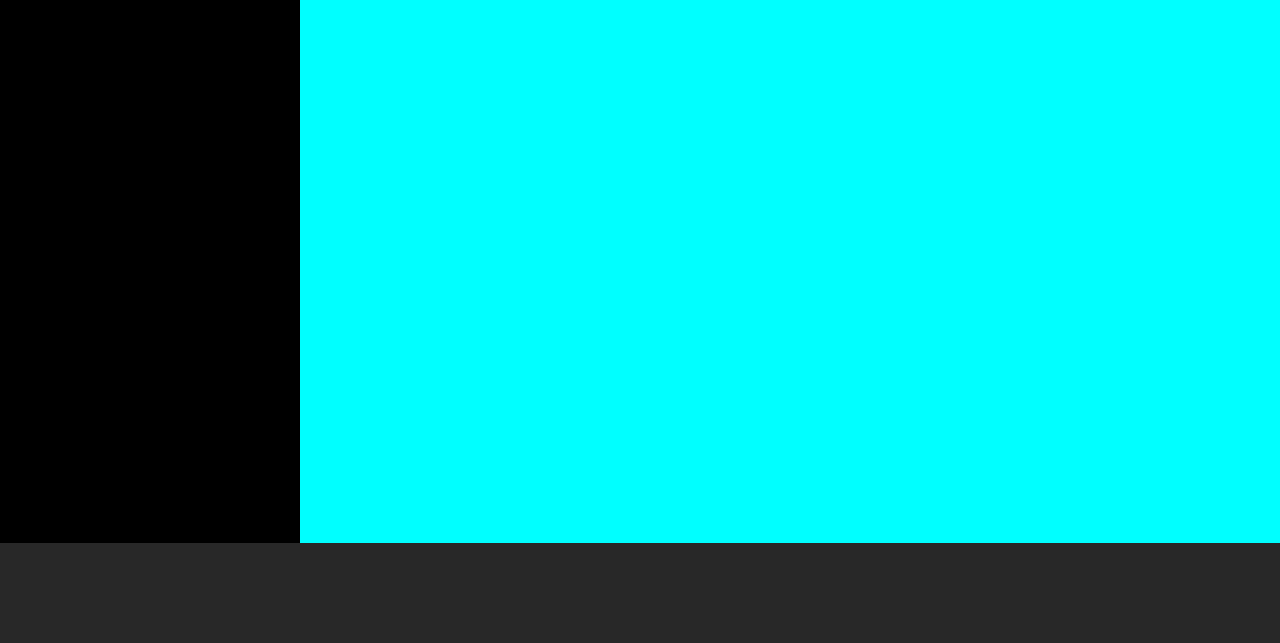
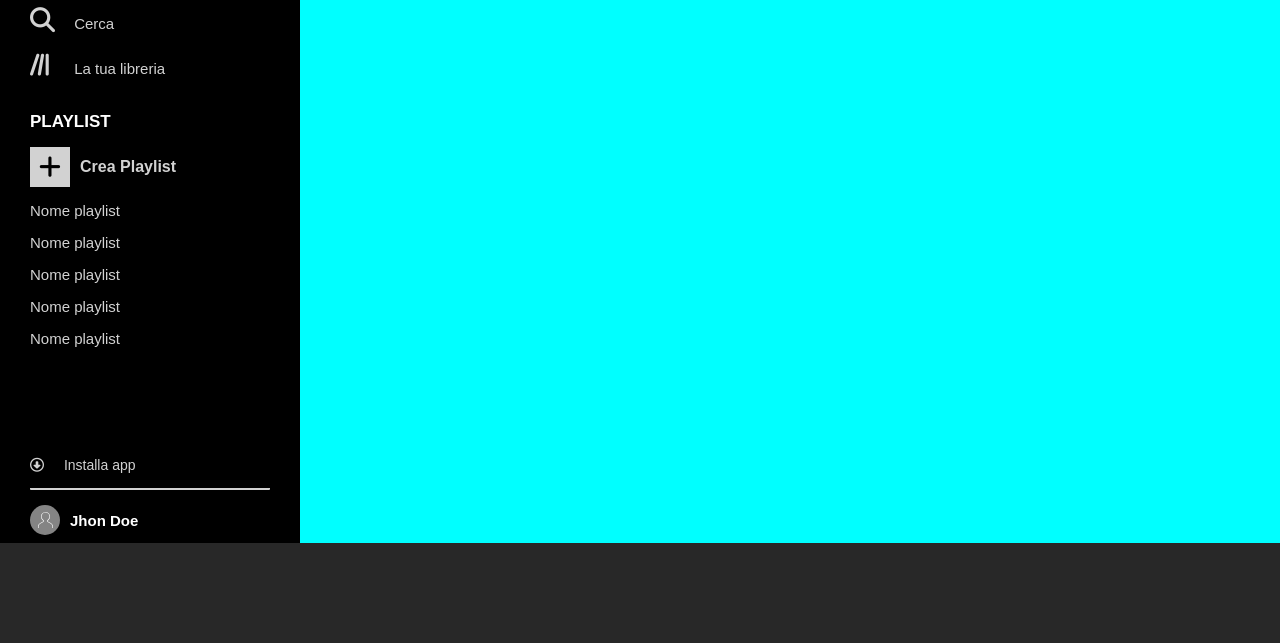
Before and after one commit to NicolaPiperis/html-css-spotifyweb, a plain HTML site: page index.html in a window 1280 px wide. Shown: the part 157-800 px from the top of the page. Drawn offline with Linux system fonts and the light colour scheme.

Commit message:
navigation side bar

```diff
--- a/css/style.css
+++ b/css/style.css
@@ -1,4 +1,8 @@
 /* GENERAL RULES */
+
+body{
+    font-family: Arial, Helvetica, sans-serif;
+}
 
 #upper{
     display: flex;
@@ -11,6 +15,7 @@
     height: 100%;
     width: 300px;
     background-color: #000000;
+    position: relative;
 }
 
 main{
@@ -28,9 +33,128 @@ footer{
 /*  UPPER */
     /* NAV#SIDE */
 
+    /* LOGO */
     #logo{
         width: 70%;
         padding: 30px 30px;
+    }
+
+    /*  MAIN NAV */
+    #main-nav ul{
+        list-style: none;
+        color: #d2d2d2;
+        font-size: 15px;
+    }
+
+    #main-nav li{
+        padding: 10px 0 10px 30px;
+    }
+
+    #main-nav a{
+        text-decoration: none;
+        color: #d2d2d2;
+    }
+
+    #highlighted-home{
+        border-left: 5px solid #adff2f;
+        border-radius: 2px;
+        padding-left: 25px;
+    }
+
+    .nav-icons{
+        font-size: 25px;
+        width: 40px;
+    }
+
+    /* PLAYLIST */
+    #playlist h2{
+        color: white;
+        font-size: 17px;
+        padding-left: 30px;
+        padding-top: 25px;
+    }
+
+    #playlist h3{
+        display: flex;
+        align-items: center;
+        gap: 10px;
+        color: #d2d2d2;
+        font-size: 16px;
+        padding:15px 0 15px 30px;
+    }
+
+    #plus-container{
+        display: flex;
+        justify-content: center;
+        align-items: center;
+        background-color: #d2d2d2;
+        height: 40px;
+        width: 40px;
+    }
+
+    #playlist ul{
+        list-style: none;
+        color: #d2d2d2;
+        font-size: 15px;
+    }
+
+    #playlist li{
+        padding-bottom: 15px;
+        padding-left: 30px;
+    }
+
+    .fa-plus{
+        font-size: 25px;
+    }
+
+    /* NAV-FOOTER */
+    #nav-footer #download {
+        color: #d2d2d2;
+        font-size: 14px;
+        margin-left: 30px;
+        margin-right: 30px;
+        padding-bottom: 15px;
+        border-bottom: 2px solid #d2d2d2;
+        border-radius: 1px;
+    }
+
+    .fa-circle-down{
+        width: 30px;
+    }
+
+    #user{
+        display: flex;
+        justify-content: flex-start;
+        align-items: center;
+        gap: 10px;
+        padding-left: 30px;
+        padding-top: 15px;
+    }
+
+    #user strong{
+        color: white;
+        font-size: 15px;
+    }
+
+    #image-user{
+        display: flex;
+        justify-content: center;
+        align-items: center;
+        width: 30px;
+        height: 30px;
+        background-color: #848484;
+        border-radius: 50%;
+        object-fit: contain;
+    }
+
+    #image-user img{
+        width: 15px;
+    }
+
+    #nav-footer{
+        position: absolute;
+        bottom: 8px;
+        width: 100%;
     }
 
 
@@ -49,4 +173,5 @@ footer{
 
 
 
+
 /* DEBUG RULES */
--- a/index.html
+++ b/index.html
@@ -40,6 +40,94 @@
                         </a>
                     </div>
                 </div>
+
+                <!-- main nav -->
+                <section id="main-nav">
+                    <ul>
+
+                        <li id="highlighted-home">
+
+                            <a href="#">
+
+                                <i class="fa-solid fa-house nav-icons" style="color: #f1f1f1;"></i>
+                                Home
+
+                            </a>
+
+                        </li>
+
+                        <li>
+
+                            <a href="#">
+
+                                <i class="fa-solid fa-magnifying-glass nav-icons" style="color: #d2d2d2;"></i>
+                                Cerca
+
+                            </a>
+
+                        </li>
+
+                        <li>
+
+                            <a href="#">
+
+                                <i class="fa-solid fa-lines-leaning nav-icons" style="color: #d2d2d2;"></i>
+                                La tua libreria
+
+                            </a>
+
+                        </li>
+
+                    </ul>
+
+                </section>
+
+                <!-- playlist -->
+                <section id="playlist">
+
+                    <!-- main title -->
+                    <h2>PLAYLIST</h2>
+
+                    <!-- MAKE A PLAYLIST -->
+                    <h3>
+                        <div id="plus-container">
+                            <i class="fa-solid fa-plus" style="color: #000000;"></i>
+                        </div>
+                        Crea Playlist
+                    </h3>
+
+                    <!-- PLAYLIST LIST -->
+                    <ul>
+                        <li>Nome playlist</li>
+                        <li>Nome playlist</li>
+                        <li>Nome playlist</li>
+                        <li>Nome playlist</li>
+                        <li>Nome playlist</li>
+
+                    </ul>
+                </section>
+
+                <!-- nav-footer -->
+                <section id="nav-footer">
+
+                    <div id="download">
+                        <i class="fa-regular fa-circle-down" style="color: #d2d2d2;"></i>
+                        Installa app
+                    </div>
+
+                    <div id="user">
+                        <!-- image+background -->
+                        <div id="image-user">
+                            <img src="img/profile.svg" alt="user image">
+                        </div>
+
+                        <!-- name user -->
+                        <strong>Jhon Doe</strong>
+
+                    </div>
+
+                </section>
+
             </nav>
 
             <!-- home content -->
```
